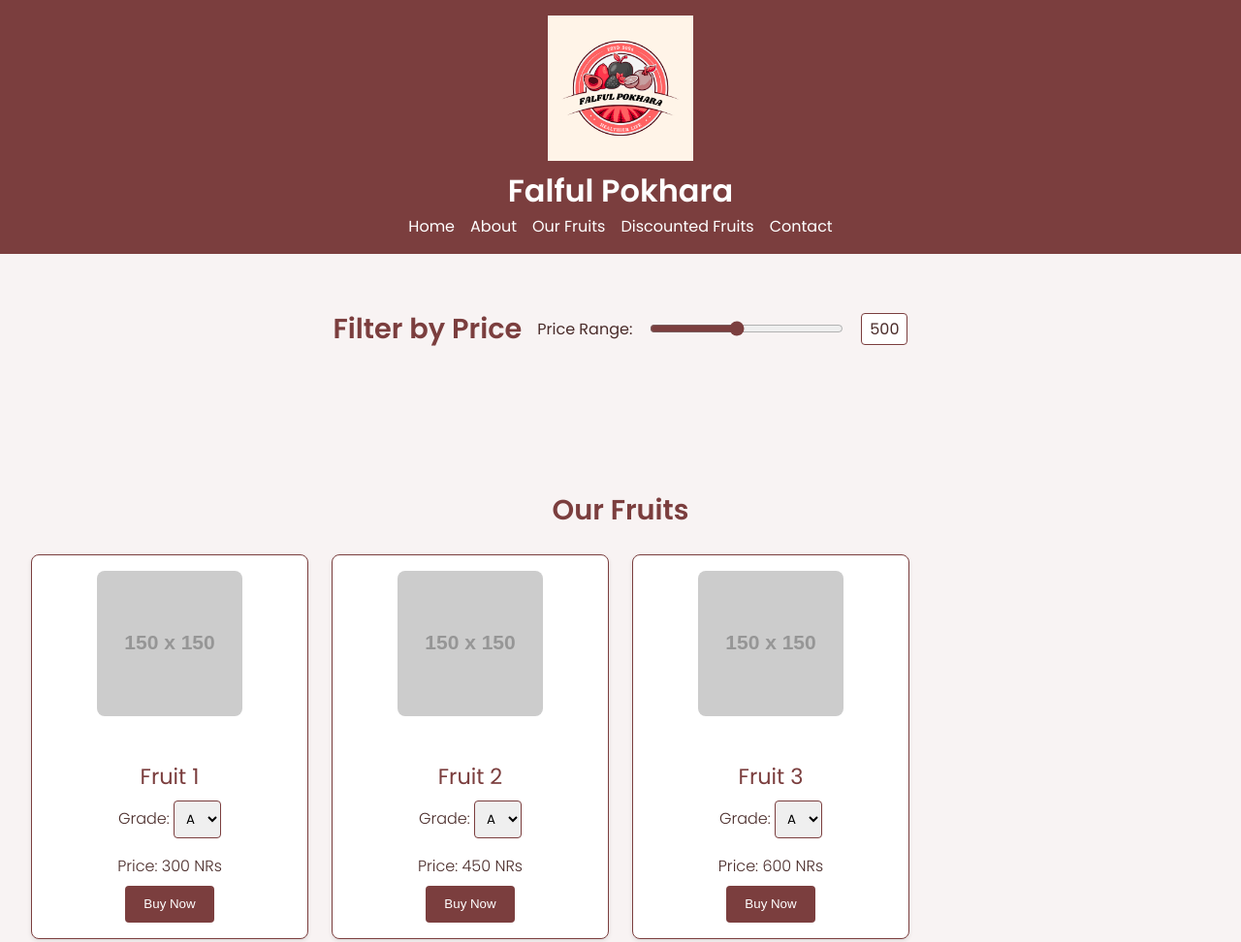
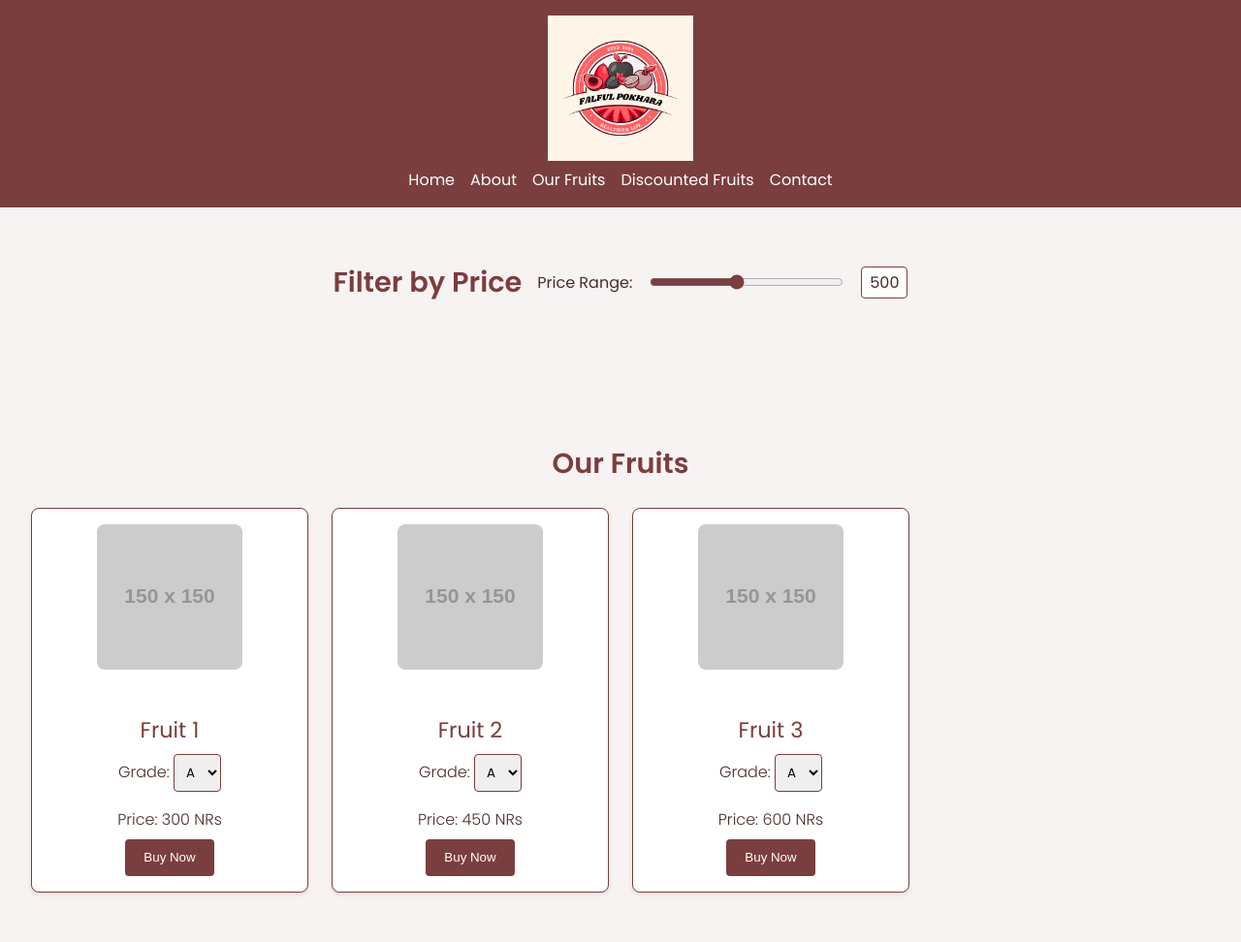
Before and after one commit to Infamouseater24/Infamouseater24.github.io, a plain HTML site: page index.html in a window 1280 px wide. Shown: the top 972 px of the page at 97% size. Drawn offline with Linux system fonts and the light colour scheme; placeholder pictures from the web are drawn by us.

Commit message:
Update index.html

```diff
--- a/index.html
+++ b/index.html
@@ -12,7 +12,6 @@
 
     <header>
         <img src="logo.png" alt="Falful Pokhara Logo" style="width:150px; height: auto;">
-        <h1>Falful Pokhara</h1>
         <nav>
             <ul>
                 <li><a href="#home">Home</a></li>
```
